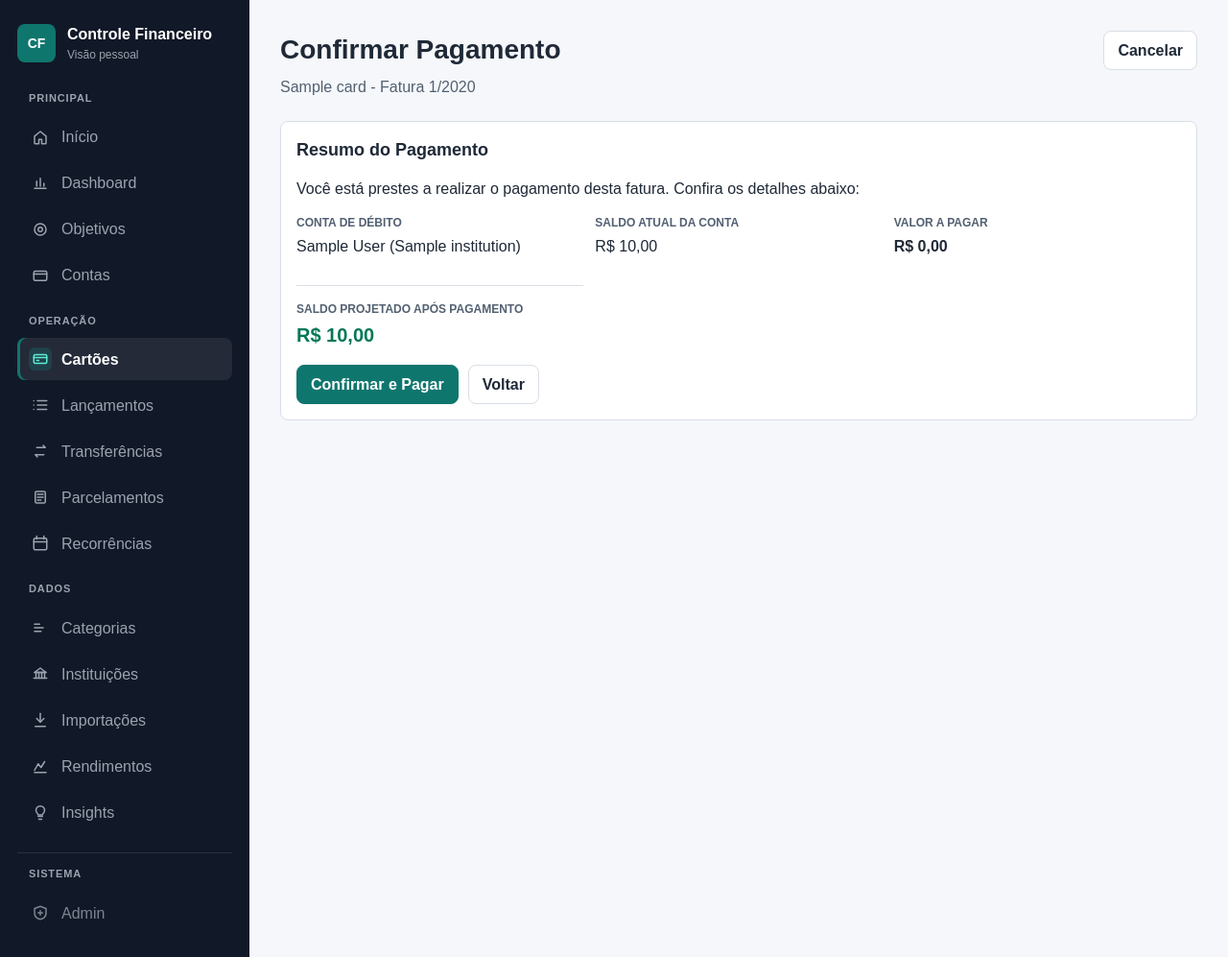
After one commit to Lucassribeiro9/controle-financeiro, a Django app: page /cards/statements/1/pay/ in a window 1280 px wide. The commit adds this page. Shown: the whole page at 96% size. Run offline with Django 5.2, Linux system fonts and the light colour scheme; tables that the repository leaves empty hold one stand-in row (values such as "Sample post").

Commit message:
feat: implementado confirmacao de pagamento de faturas do cartao (#129)

```diff
--- /dev/null
+++ b/cards/templates/cards/confirm_payment.html
@@ -0,0 +1,65 @@
+{% extends "base.html" %}
+{% load money %}
+
+{% block title %}Confirmar Pagamento - {{ statement }} - Controle Financeiro{% endblock %}
+
+{% block content %}
+    <header class="page-header">
+        <div>
+            <h1>Confirmar Pagamento</h1>
+            <p class="muted">{{ statement.card }} - Fatura {{ statement.month }}/{{ statement.year }}</p>
+        </div>
+        <a class="button button-secondary" href="{% url 'cards:statement-detail' statement.id %}">Cancelar</a>
+    </header>
+
+    <section class="panel">
+        <h2>Resumo do Pagamento</h2>
+        <p>Você está prestes a realizar o pagamento desta fatura. Confira os detalhes abaixo:</p>
+
+        <dl class="detail-list">
+            <div>
+                <dt>Conta de débito</dt>
+                <dd>{{ payment_account }}</dd>
+            </div>
+            <div>
+                <dt>Saldo atual da conta</dt>
+                <dd>{{ current_balance|brl }}</dd>
+            </div>
+            <div>
+                <dt>Valor a pagar</dt>
+                <dd><strong>{{ payment_amount|brl }}</strong></dd>
+            </div>
+            <div class="page-section" style="border-top: 1px solid var(--line); padding-top: 16px;">
+                <dt style="color: var(--muted); font-size: 12px; font-weight: 700; text-transform: uppercase;">Saldo projetado após pagamento</dt>
+                <dd style="margin: 4px 0 0;">
+                    <strong style="font-size: 20px; color: {% if projected_balance < 0 %}var(--danger){% else %}var(--success){% endif %};">
+                        {{ projected_balance|brl }}
+                    </strong>
+                </dd>
+            </div>
+        </dl>
+
+        <form method="post" action="{% url 'cards:pay-statement' statement.id %}" class="page-section">
+            {% csrf_token %}
+            {# Usamos um campo oculto para persistir o valor confirmado #}
+            <input type="hidden" name="amount" value="{{ payment_amount|stringformat:'.2f' }}">
+
+            <div class="action-row">
+                <button class="button" type="submit">Confirmar e Pagar</button>
+                <a class="button button-secondary" href="{% url 'cards:statement-detail' statement.id %}">Voltar</a>
+            </div>
+        </form>
+    </section>
+
+    {% if form.errors %}
+        <section class="panel page-section" style="border-color: var(--danger);">
+            <h2 style="color: var(--danger);">Erros de validação</h2>
+            {{ form.non_field_errors }}
+            {% for field in form %}
+                {% if field.errors %}
+                    <p><strong>{{ field.label }}:</strong> {{ field.errors|striptags }}</p>
+                {% endif %}
+            {% endfor %}
+        </section>
+    {% endif %}
+{% endblock %}
--- a/cards/templates/cards/statement_detail.html
+++ b/cards/templates/cards/statement_detail.html
@@ -63,8 +63,7 @@
                 <button class="button button-secondary" type="submit">Fechar fatura</button>
             </form>
 
-            <form class="inline-form" method="post" action="{% url 'cards:pay-statement' statement.id %}">
-                {% csrf_token %}
+            <form class="inline-form" method="get" action="{% url 'cards:pay-statement' statement.id %}">
                 <label class="sr-only" for="{{ payment_form.amount.id_for_label }}">{{ payment_form.amount.label }}</label>
                 {{ payment_form.amount }}
                 <button class="button" type="submit">Pagar</button>
--- a/cards/views.py
+++ b/cards/views.py
@@ -5,9 +5,12 @@ from django.core.exceptions import ValidationError
 from django.http import HttpRequest, HttpResponse, HttpResponseNotAllowed
 from django.shortcuts import get_object_or_404, redirect, render
 
+from core.utils import map_service_errors_to_view
+from core.forms import normalize_decimal
 from .forms import CardForm, StatementPaymentForm
 from .models import Card, CardStatement
 from .services import close_statement, pay_statement, update_statement_status
+from decimal import Decimal, InvalidOperation
 
 
 def card_list_page(request: HttpRequest) -> HttpResponse:
@@ -130,30 +133,68 @@ def statement_detail_page(request: HttpRequest, statement_id: int) -> HttpRespon
 
 
 def pay_statement_page(request: HttpRequest, statement_id: int) -> HttpResponse:
-    """Processa pagamento de fatura usando o service de dominio."""
-
-    if request.method != "POST":
-        return HttpResponseNotAllowed(["POST"])
+    """Processa ou confirma pagamento de fatura."""
 
     statement = _get_statement(statement_id=statement_id)
-    form = StatementPaymentForm(request.POST, statement=statement)
+    payment_account = statement.payment_account or statement.card.payment_account
 
-    if form.is_valid():
-        try:
-            pay_statement(
-                statement=statement,
-                amount=form.cleaned_data["amount"],
-            )
-        except ValidationError as exc:
-            messages.error(request, _validation_error_message(exc))
-        else:
-            messages.success(request, "Fatura paga com sucesso.")
+    if not payment_account:
+        messages.error(request, "Fatura exige conta de pagamento.")
+        return redirect("cards:statement-detail", statement_id=statement.id)
+
+    if request.method == "POST":
+        form = StatementPaymentForm(request.POST, statement=statement)
+        if form.is_valid():
+            try:
+                pay_statement(
+                    statement=statement,
+                    amount=form.cleaned_data["amount"],
+                )
+            except ValidationError as exc:
+                map_service_errors_to_view(request, exc, form=form)
+            else:
+                messages.success(request, "Fatura paga com sucesso.")
+                return redirect("cards:statement-detail", statement_id=statement.id)
     else:
-        for errors in form.errors.values():
-            for error in errors:
-                messages.error(request, error)
+        # GET: Mostra tela de confirmacao
+        amount_str = request.GET.get("amount")
+        initial_amount = None
+        if amount_str:
+            try:
+                # normalize_decimal ja lida com formatos pt-BR e ISO
+                initial_amount = normalize_decimal(amount_str)
+            except (ValueError, InvalidOperation):
+                pass
 
-    return redirect("cards:statement-detail", statement_id=statement.id)
+        if initial_amount is None:
+            initial_amount = statement.closed_amount - statement.paid_amount
+
+        form = StatementPaymentForm(initial={"amount": initial_amount}, statement=statement)
+
+    # Dados para a confirmacao
+    current_balance = payment_account.balance
+
+    # Se o form for valido (POST) ou tiver valor inicial (GET), calcula projecao
+    payment_amount = Decimal("0.00")
+    if form.is_bound and form.is_valid():
+        payment_amount = form.cleaned_data.get("amount") or (statement.closed_amount - statement.paid_amount)
+    else:
+        payment_amount = form.initial.get("amount") or (statement.closed_amount - statement.paid_amount)
+
+    projected_balance = current_balance - payment_amount
+
+    return render(
+        request,
+        "cards/confirm_payment.html",
+        {
+            "statement": statement,
+            "form": form,
+            "payment_account": payment_account,
+            "current_balance": current_balance,
+            "payment_amount": payment_amount,
+            "projected_balance": projected_balance,
+        },
+    )
 
 
 def _get_statement(*, statement_id: int) -> CardStatement:
```
Also changed, not shown: cards/tests/test_views.py (+48 -0 lines).
